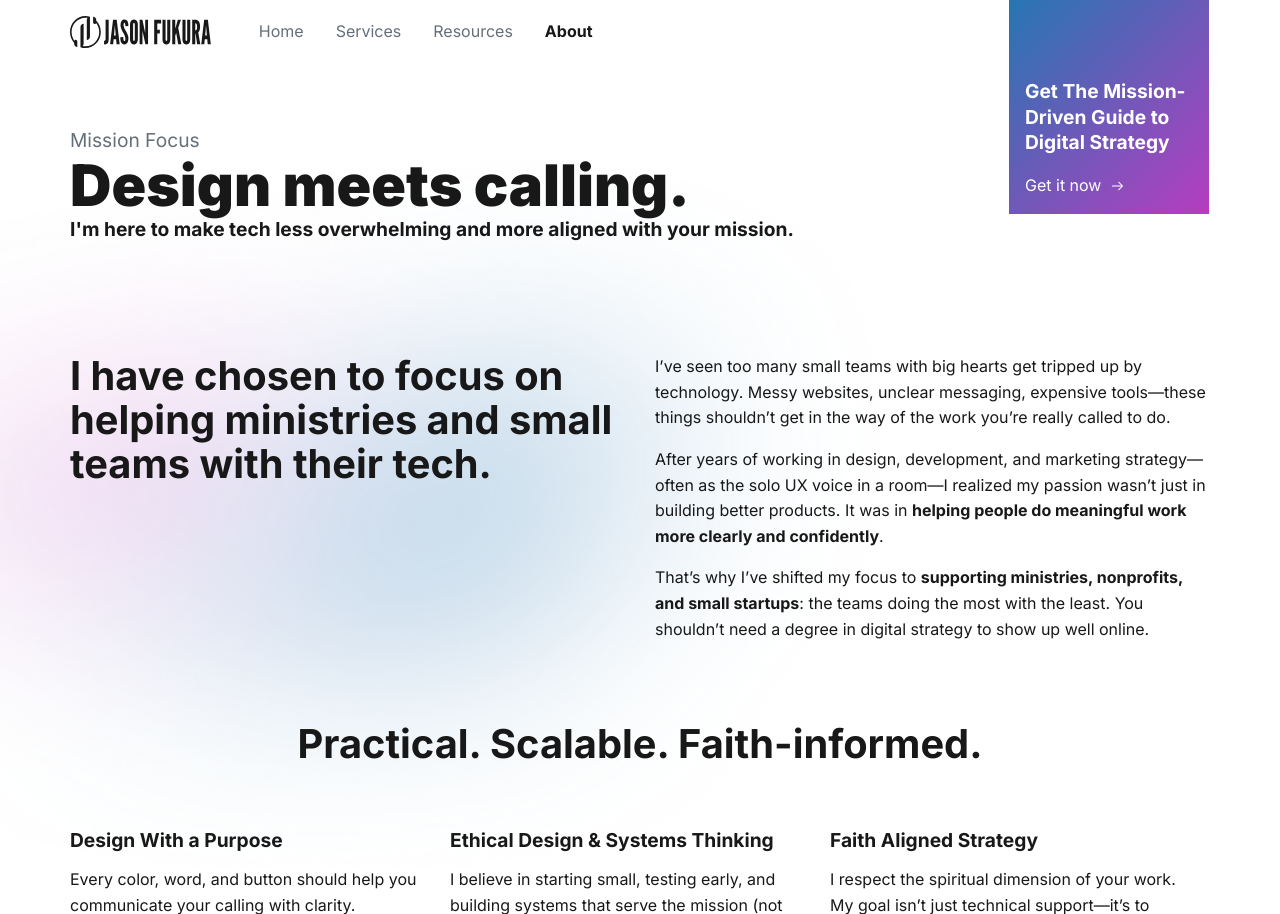
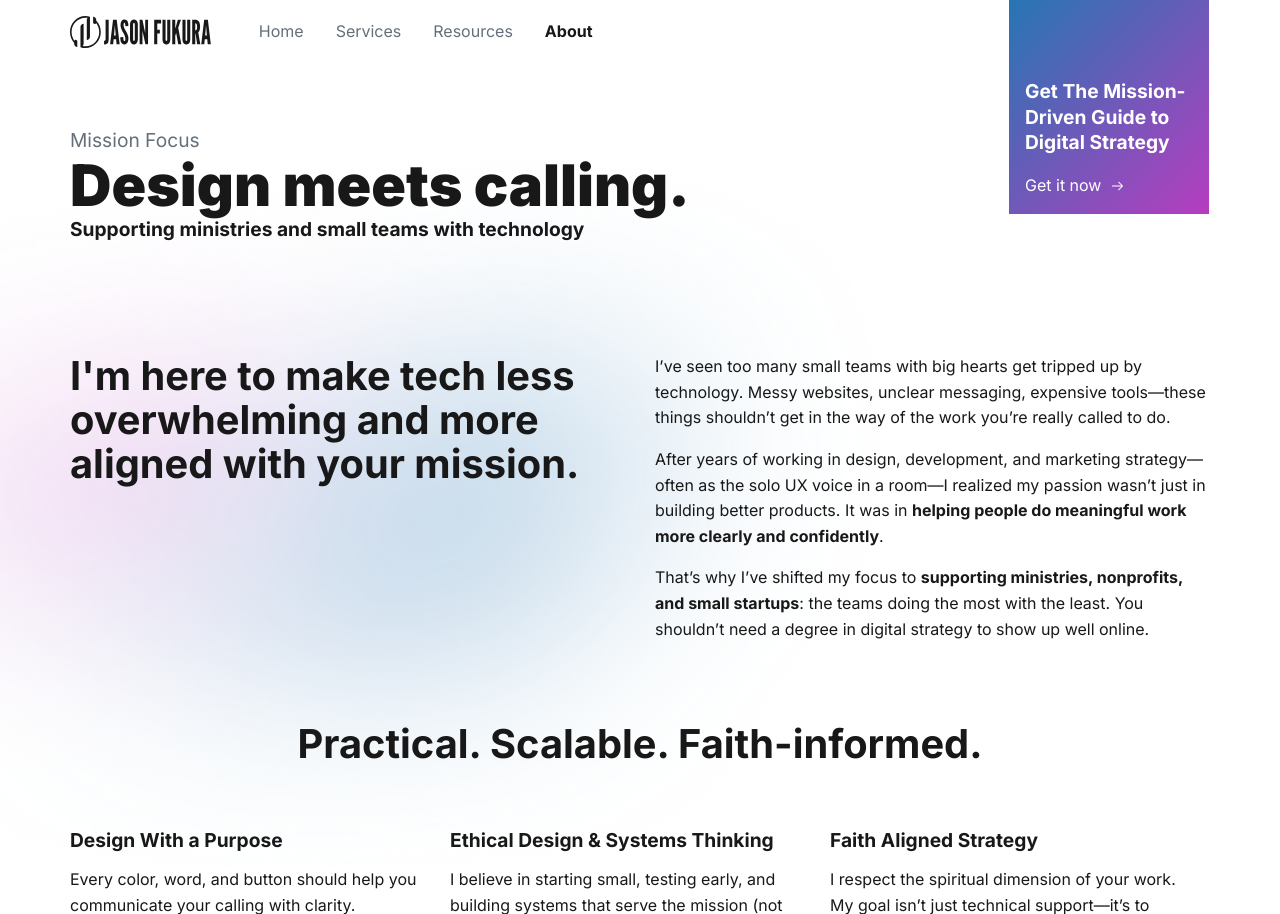
Before and after one commit to hcf0x9d/michi, a Flask app: page /about in a window 1280 px wide. Shown: the top 914 px of the page. Run offline with Flask 3, Linux system fonts and the light colour scheme.

Commit message:
meta description

```diff
--- a/app/templates/views/about.html
+++ b/app/templates/views/about.html
@@ -13,14 +13,14 @@
             <div class="col-sm-8">
                 <h2 class="kicker gray-3">Mission Focus</h2>
                 <h1 class="title">Design meets calling.</h1>
-                <h2 class="subtitle mb-4">I'm here to make tech less overwhelming and more aligned with your mission.</h2>
+                <h2 class="subtitle mb-4">Supporting ministries and small teams with technology</h2>
             </div>
         </div>
     </header>
     <section class="section mod-blob pt-8 pb-8">
         <div class="container mod-flex">
             <div class="col-sm-6">
-                <h1 class="heading-2">I have chosen to focus on helping ministries and small teams with their tech.</h1>
+                <h1 class="heading-2">I'm here to make tech less overwhelming and more aligned with your mission.</h1>
             </div>
             <div class="col-sm-6">
                 <p class="mt-0">I’ve seen too many small teams with big hearts get tripped up by technology. Messy websites, unclear
```
